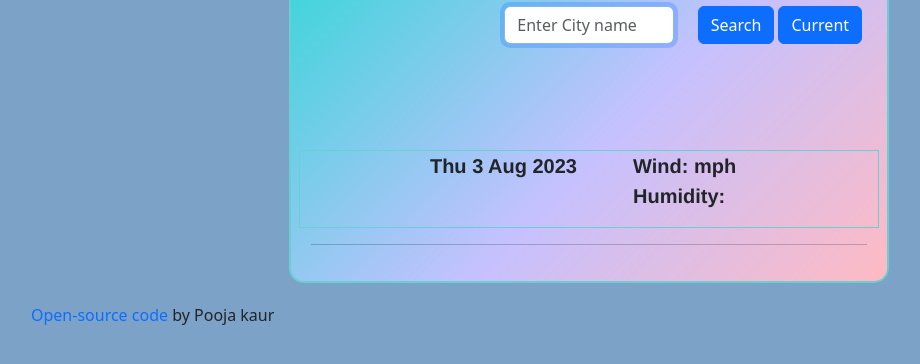
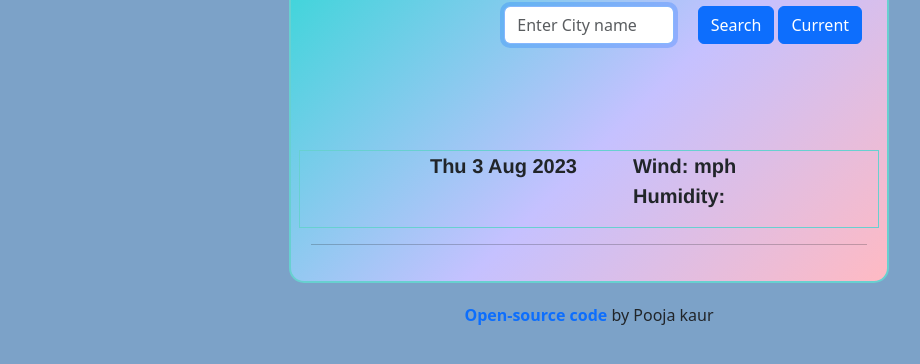
Before and after one commit to poojakaurrisaldar/Weather-App, a plain HTML site: page index.html in a window 1280 px wide. Shown: the part 102-466 px from the top of the page, without its empty margins (51-971 px from the left). Drawn offline with nearby package versions, Linux system fonts and the light colour scheme.

Commit message:
Update styles.css

```diff
--- a/src/styles.css
+++ b/src/styles.css
@@ -1,5 +1,12 @@
 body {
   background-color: #7ca2c8;
+}
+.author {
+  display: block;
+  text-align: center;
+}
+.code-link {
+  font-weight: bold;
 }
 strong {
   font-size: 50px;
```
